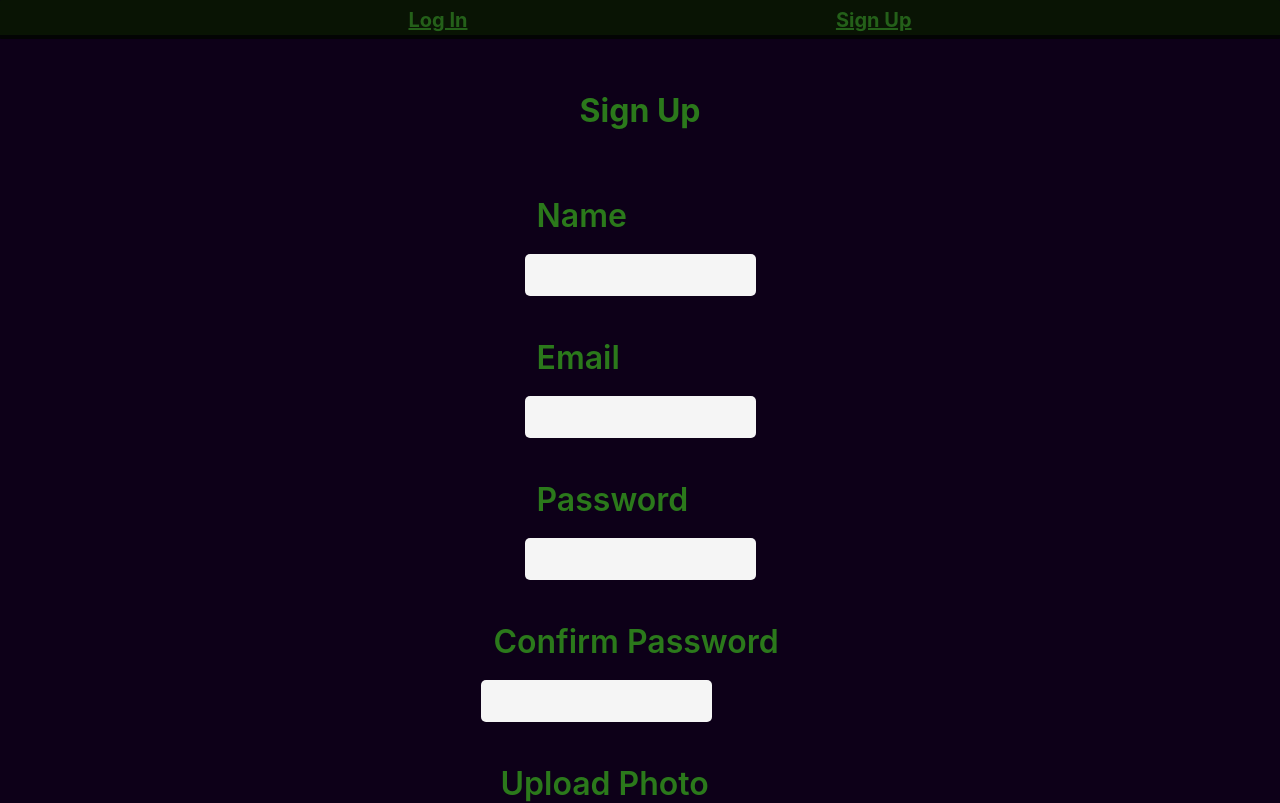
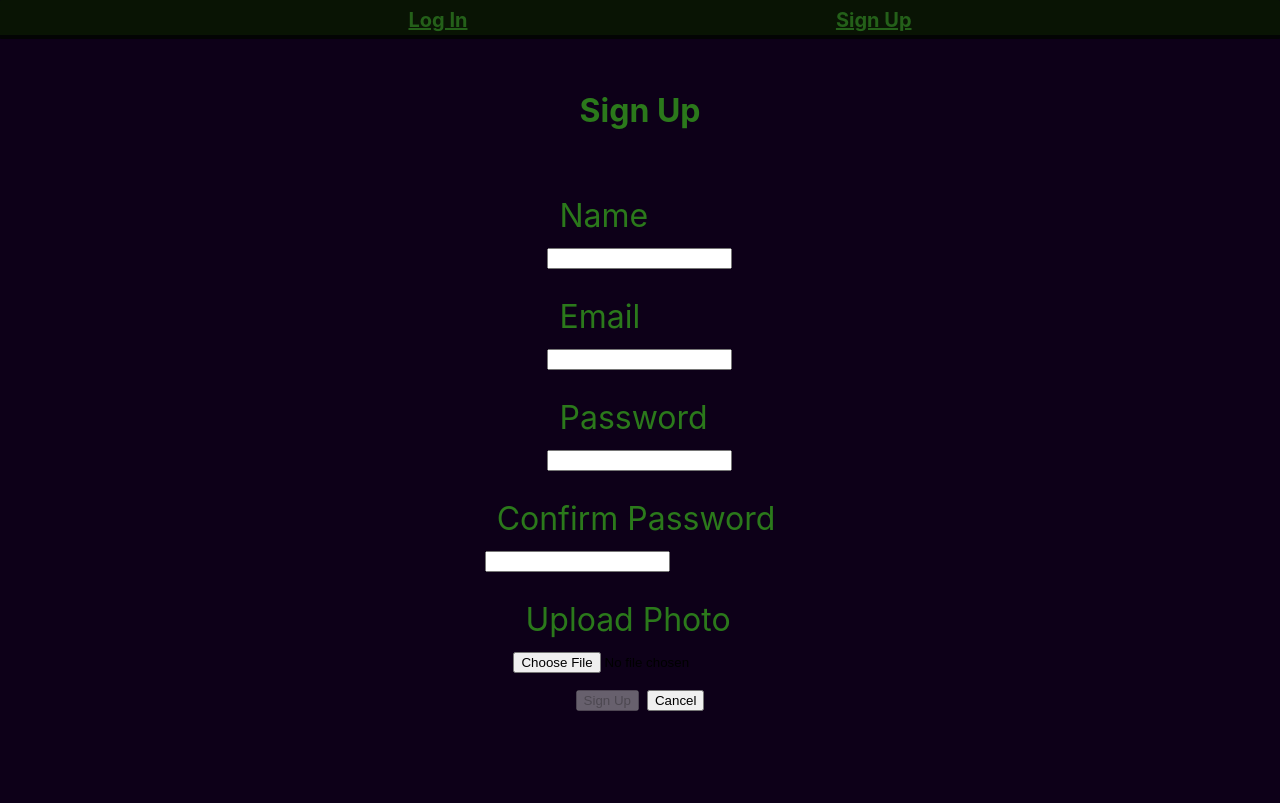
Before and after one commit to demonorez/super-superstitions-front-end, a React (Vite) app: page /signup in a window 1280 px wide. Shown: the top 803 px of the page. Built offline with nearby package versions, Linux system fonts and the light colour scheme; no server answers.

Commit message:
so much styling that the old narrator got tired of waiting and we had to hire a new one

```diff
--- a/src/components/ProfileCard/ProfileCard.tsx
+++ b/src/components/ProfileCard/ProfileCard.tsx
@@ -12,8 +12,8 @@ const ProfileCard = (props: ProfileCardProps): JSX.Element => {
 
   return (
       <article>
+        <h1>{profile.name}</h1>
         <img src={profilePic} alt={`${profile.name}'s avatar`} />
-        <h1>{profile.name}</h1>
       </article>
   )
 }
--- a/src/pages/NewSuperstition/NewSuperstition.module.css
+++ b/src/pages/NewSuperstition/NewSuperstition.module.css
@@ -1,83 +1,17 @@
-.container {
-  width: 100%;
-  display: flex;
-  padding: 20px;
-  max-width: 500px;
-  border-radius: 5px;
-  margin-bottom: 50px;
-  flex-direction: column;
-  background-color: white;
-  border: 1px solid var(--border);
-  box-shadow: -1px 5px 19px -5px rgba(0, 0, 0, 0.25);
-  -moz-box-shadow: -1px 5px 19px -5px rgba(0, 0, 0, 0.25);
-  -webkit-box-shadow: -1px 5px 19px -5px rgba(0, 0, 0, 0.25);
-}
-
-.container label,
-.container button {
-  width: 100%;
+.label,
+.button {
+  margin-right: .5rem;
 }
 
 .inputContainer {
-  width: 100%;
-  display: flex;
-  margin-bottom: .25rem;
-  flex-direction: column;
+  margin-bottom: 1rem;
 }
 
-input {
-  border: none;
-  padding: 12px;
-  font-size: 16px;
-  resize: vertical;
-  border-radius: 5px;
-  background: whitesmoke;
-  margin: 7px 0px 14px 0px;
-  border: 1px solid var(--border);
+.bodyImage {
+  background-image: url("favifaery.png");
+  background-repeat: no-repeat;
+  background-size: 400px;
+  display: flex;
+  justify-content: center;
+  height: 100%;
 }
-
-label {
-  font-size: 16px;
-  font-weight: 600;
-}
-
-.container button {
-  color: white;
-  font-size: 16px;
-  cursor: pointer;
-  font-weight: 900;
-  margin-bottom: 10px;
-  border-radius: 5px;
-  text-align: center;
-  background: black;
-  border: 1px solid black;
-  padding: 10px 24px 10px 24px;
-}
-
-.container a button {
-  color: black;
-  font-size: 16px;
-  cursor: pointer;
-  font-weight: 900;
-  border-radius: 5px;
-  text-align: center;
-  background: whitesmoke;
-  border: 1px solid var(--border);
-}
-
-input[type="file"] {
-  padding: 0;
-  border: none;
-  background: none;
-  margin-bottom: 24px;
-}
-
-input::file-selector-button {
-  font-size: 12px;
-  font-weight: 600;
-  border-radius: 5px;
-  padding: 14px 28px;
-  margin-right: 28px;
-  text-align: center;
-  border: 1px solid var(--border);
-}
--- a/src/pages/NewSuperstition/NewSuperstition.tsx
+++ b/src/pages/NewSuperstition/NewSuperstition.tsx
@@ -38,39 +38,38 @@ const NewSuperstition: React.FC<NewSuperstitionProps> = (props) => {
   }
 
   return (
+    <main className={styles.bodyImage}>
       <form autoComplete="off" onSubmit={handleSubmit}>
         <div className={styles.inputContainer}>
-      <label>Title:
+        <label className={styles.label}>Title: </label>
           <input
             type="text"
             value={form.title}
             onChange={handleChange}
             name="title"
           />
-      </label>
         </div>
         <div className={styles.inputContainer}>
-      <label>Description:
+        <label>Description: </label>
           <input
             type="text"
             value={form.description}
             onChange={handleChange}
             name="description"
             />
-      </label>
         </div>
         <div className={styles.inputContainer}>
-      <label>Category:
+        <label>Category: </label>
           <input
             type="text"
             value={form.category}
             onChange={handleChange}
             name="category"
             />
-      </label>
         </div>
         <button type="submit">Create Superstition</button>
       </form>
+    </main>
   )
 }
 
```
Lines whose indentation alone changed are shown as unchanged.
